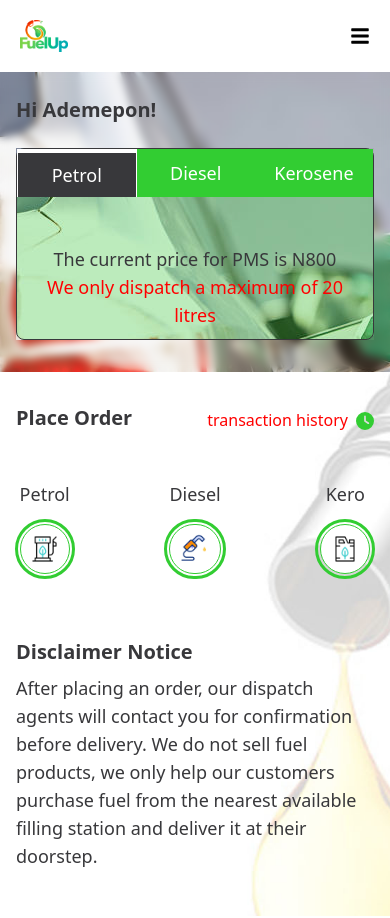
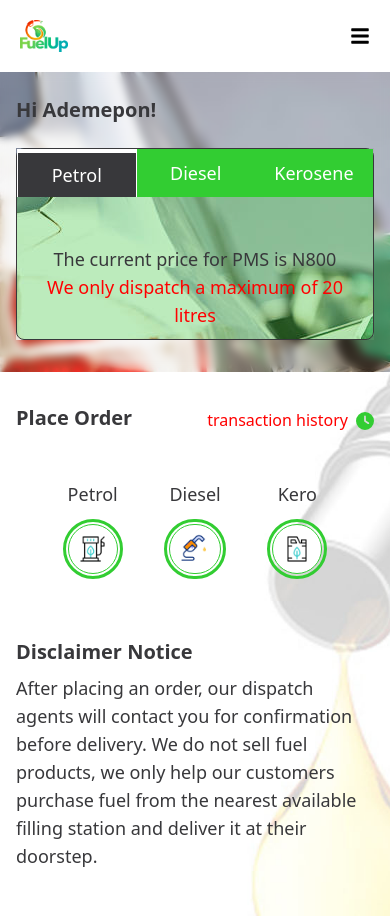
Before and after one commit to Adeboye22/fuel_up, a React (Vite) app in the folder frontend/: page /user in a window 390 px wide. Built offline with nearby package versions, Linux system fonts and the light colour scheme.

Commit message:
website correction

```diff
--- a/frontend/src/Components/app/user/user.jsx
+++ b/frontend/src/Components/app/user/user.jsx
@@ -58,7 +58,7 @@ const User = () => {
             </Link>
 
           </div>
-          <div className='flex flex-row sm:justify-evenly justify-center gap-24 pb-8'>
+          <div className='flex flex-row sm:justify-evenly sm:gap-0 justify-center gap-24 pb-8'>
             <div className='flex flex-col gap-4'>
               <h1 className="text-center">Petrol</h1>
 
```
